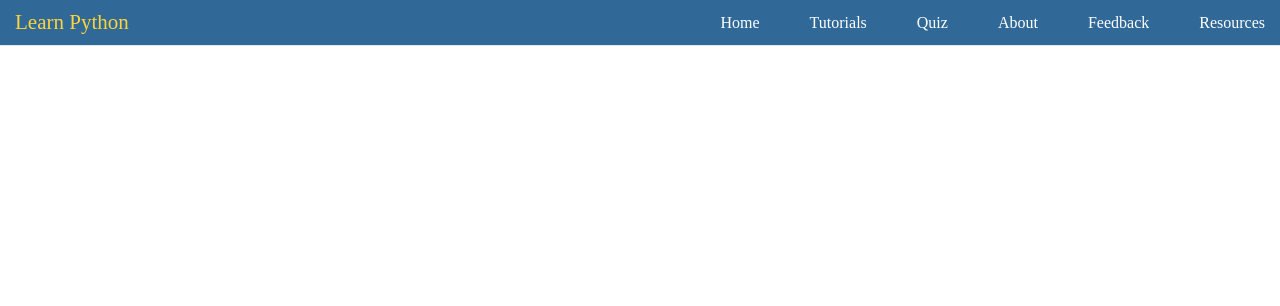
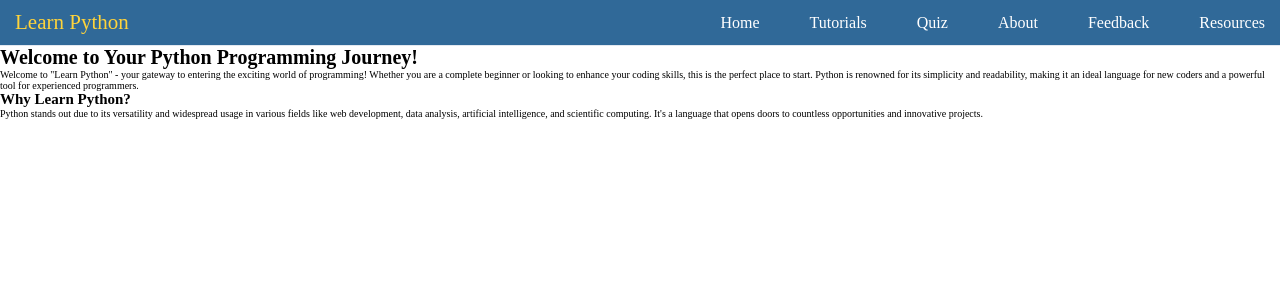
Before and after one commit to JosephMcEnroe/WebMobileIIGroupProject, a PHP site: page / in a window 1280 px wide. Shown: the top 306 px of the page. Run offline with PHP 8.4, Linux system fonts and the light colour scheme.

Commit message:
update to file system

```diff
--- /dev/null
+++ b/assets/presets/footer.php
@@ -0,0 +1,4 @@
+
+    <script src="/assets/js/mobilemenu.js" defer></script>
+</body>
+</html>
--- /dev/null
+++ b/assets/presets/headerindex.php
@@ -0,0 +1,27 @@
+<!DOCTYPE html>
+<html lang="en">
+<head>
+    <meta charset="UTF-8">
+    <meta name="viewport" content="width=device-width, initial-scale=1.0">
+    <title>Learn Python</title>
+    <link rel="stylesheet" type="text/css" href="assets/css/style.css">
+</head>
+<body>
+<header>
+        <nav>
+            <a class="nav-logo" href="index.php">Learn Python</a>
+            <ul class="nav-menu">
+                <li class="nav-item"><a class="nav-link" href="index.php">Home</a></li>
+                <li class="nav-item"><a class="nav-link" href="content/tutorials.php">Tutorials</a></li>
+                <li class="nav-item"><a class="nav-link" href="content/quiz.php">Quiz</a></li>
+                <li class="nav-item"><a class="nav-link" href="content/about.php">About</a></li>
+                <li class="nav-item"><a class="nav-link" href="content/feedback.php">Feedback</a></li>
+                <li class="nav-item"><a class="nav-link" href="content/resources.php">Resources</a></li>
+            </ul>
+            <div class="hamburger-menu">
+                <span class="bar"></span>
+                <span class="bar"></span>
+                <span class="bar"></span>
+            </div>
+        </nav>
+    </header>
--- /dev/null
+++ b/content/about.php
@@ -0,0 +1,2 @@
+<?php include '../assets/presets/headercontent.php';?>
+<?php include '../assets/presets/footer.php';?>
--- /dev/null
+++ b/content/feedback.php
@@ -0,0 +1,2 @@
+<?php include '../assets/presets/headercontent.php';?>
+<?php include '../assets/presets/footer.php';?>
--- /dev/null
+++ b/content/quiz.php
@@ -0,0 +1,2 @@
+<?php include '../assets/presets/headercontent.php';?>
+<?php include '../assets/presets/footer.php';?>
--- /dev/null
+++ b/content/tutorials.php
@@ -0,0 +1,2 @@
+<?php include '../assets/presets/headercontent.php';?>
+<?php include '../assets/presets/footer.php';?>
--- a/index.php
+++ b/index.php
@@ -1,36 +1,20 @@
-<!DOCTYPE html>
-<html lang="en">
+<?php include 'assets/presets/headerindex.php'; ?>
+<main>
+    <h1>Welcome to Your Python Programming Journey!</h1>
+        <p>
+            Welcome to "Learn Python" - your gateway to
+            entering the exciting world of programming!
+            Whether you are a complete beginner or looking
+            to enhance your coding skills, this is the perfect
+            place to start. Python is renowned for its simplicity
+            and readability, making it an ideal language for new
+            coders and a powerful tool for experienced programmers.
+        </p>
 
-<head>
-    <meta charset="UTF-8">
-    <meta name="viewport" content="width=device-width, initial-scale=1.0">
-    <title>Learn Python</title>
-    <link rel="stylesheet" type="text/css" href="./assets/css/style.css">
-
-</head>
-
-<body>
-    <header>
-        <nav>
-            <a class="nav-logo" href="index.php">Learn Python</a>
-            <ul class="nav-menu">
-                <li class="nav-item"><a class="nav-link" href="index.php">Home</a></li>
-                <li class="nav-item"><a class="nav-link" href="tutorials.php">Tutorials</a></li>
-                <li class="nav-item"><a class="nav-link" href="quiz.php">Quiz</a></li>
-                <li class="nav-item"><a class="nav-link" href="about.php">About</a></li>
-                <li class="nav-item"><a class="nav-link" href="feedback.php">Feedback</a></li>
-                <li class="nav-item"><a class="nav-link" href="resources.php">Resources</a></li>
-            </ul>
-            <div class="hamburger-menu">
-                <span class="bar"></span>
-                <span class="bar"></span>
-                <span class="bar"></span>
-            </div>
-        </nav>
-    </header>
-
-    <script src="./assets/js/mobilemenu.js" defer></script>
-
-</body>
-
-</html>
+        <h2>Why Learn Python?</h2>
+        <p>Python stands out due to its versatility and widespread
+        usage in various fields like web development, data analysis,
+        artificial intelligence, and scientific computing. It's a language
+        that opens doors to countless opportunities and innovative projects.</p>
+</main>
+<?php include 'assets/presets/footer.php'; ?>
```
Also changed, not shown: assets/presets/headercontent.php (added, +27 -0 lines), content/resources.php (added), content/thankyou.php (added).
